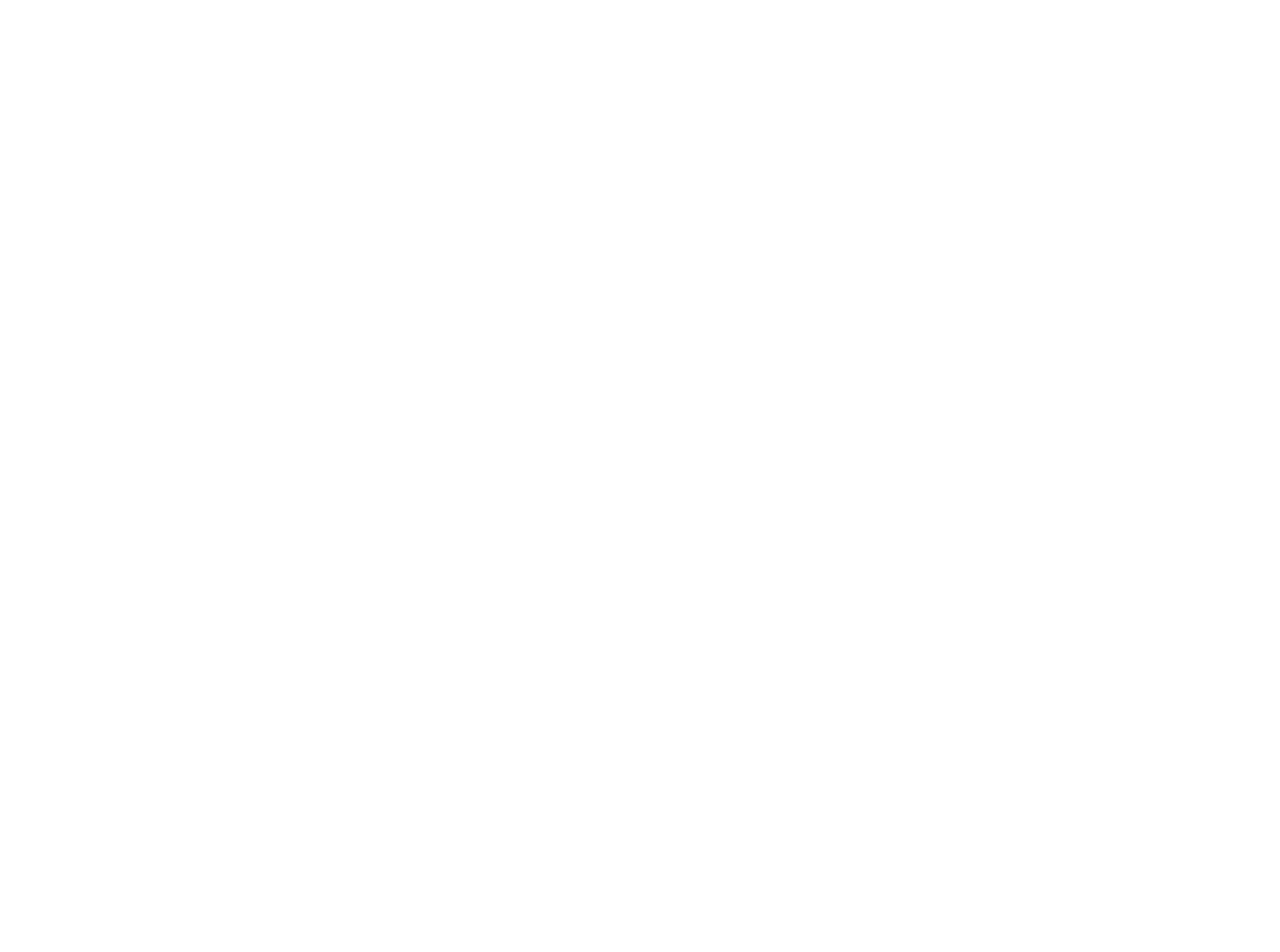
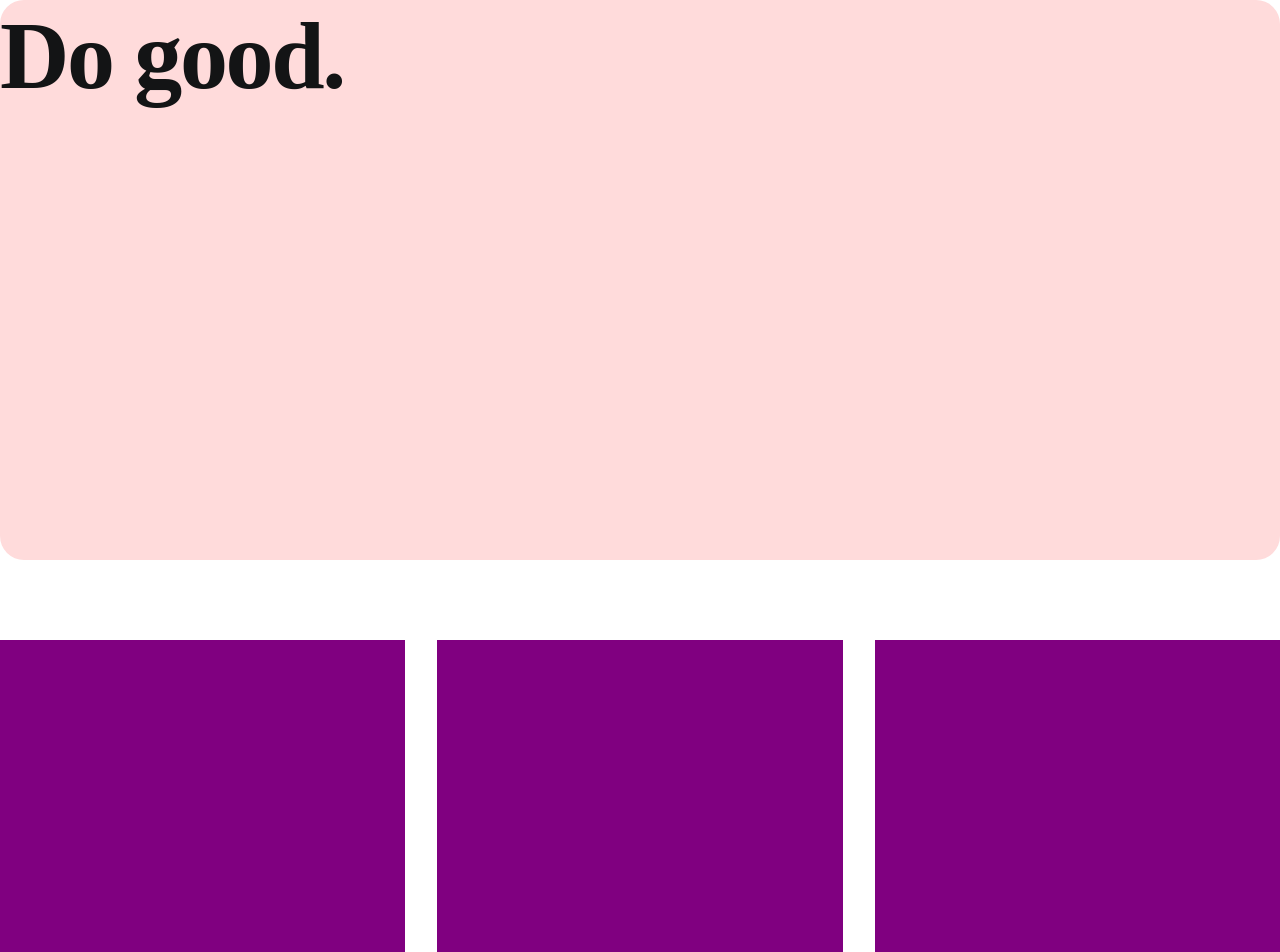
Before and after one commit to waltzaround/Fundy, a Next.js app: page / in a window 1280 px wide. Shown: the part 80-1032 px from the top of the page. Before the commit the page ends 800 px from the top, so only its background shows below. Built offline with nearby package versions, Linux system fonts and the light colour scheme.

Commit message:
merge time

```diff
--- /dev/null
+++ b/components/Card.js
@@ -0,0 +1,24 @@
+import styled from 'styled-components';
+
+const CardContainer = styled.div`
+
+margin: 0 0 0 0;
+height: 20rem;
+width: 100%;
+background-color: purple;
+
+`
+
+const CardImage = styled.img`
+
+`
+
+
+const Card = ({ title, money, orgName  }) => (
+
+    <CardContainer>
+
+    </CardContainer>
+);
+
+export default Card;
--- /dev/null
+++ b/components/Page.js
@@ -0,0 +1,23 @@
+import styled from 'styled-components';
+
+const Container = styled.div`
+background: white;
+margin: 0 0 0 0;
+`
+
+
+const Page = ({ children }) => (
+
+    <Container>
+        <style dangerouslySetInnerHTML={{__html: `
+  body { margin: 0; }
+`}} />
+{ children }
+
+
+
+
+    </Container>
+);
+
+export default Page;
--- a/pages/index.js
+++ b/pages/index.js
@@ -1,25 +1,59 @@
-import React from 'react';
-import styled from 'styled-components';
-
-
+import React from 'react'
+import styled from 'styled-components'
+import Page from '../components/Page'
+import Card from '../components/Card'
 
 const Container = styled.div`
-background: white;
-margin: 0 0 0 0;
+  width: 80rem;
+  margin: 0 auto;
 `
 
+const CardGrid = styled.div`
+display: grid;
+  grid-template-columns: 1fr 1fr 1fr;
+  gap: 2rem;
+`
+
+const HeroContainer = styled.div`
+margin: 5rem 0;
+width: 80rem;
+height: 35rem;
+background: #FFDBDB;
+border-radius: 24px;
+`
+
+const HeroH1 = styled.h1`
+font-family: Averta-Bold;
+font-size: 96px;
+color: #131415;
+letter-spacing: -2.36px;
+`
+
+const HeroContent = styled.div`
+
+`
+
+const HeroImage = styled.div`
+
+`
 
 const Index = () => (
+  <Page>
+    <Container>
+    <HeroContainer>
+        <HeroContent>
+          <HeroH1>Do good.</HeroH1>
+        </HeroContent>
+        <HeroImage></HeroImage>
+      </HeroContainer>
 
-    <Container>
-        <style dangerouslySetInnerHTML={{__html: `
-  body { margin: 0; }
-`}} />
+      <CardGrid>
+        <Card />
+        <Card />
+        <Card />
+      </CardGrid>
+    </Container>
+  </Page>
+)
 
-
-
-
-    </Container>
-);
-
-export default Index;
+export default Index
--- /dev/null
+++ b/pages/reports/index.js
@@ -0,0 +1,3 @@
+import Report from './runder.js'
+
+export default Report
```
Also changed, not shown: pages/reports/report.js (added, +9 -0 lines).
